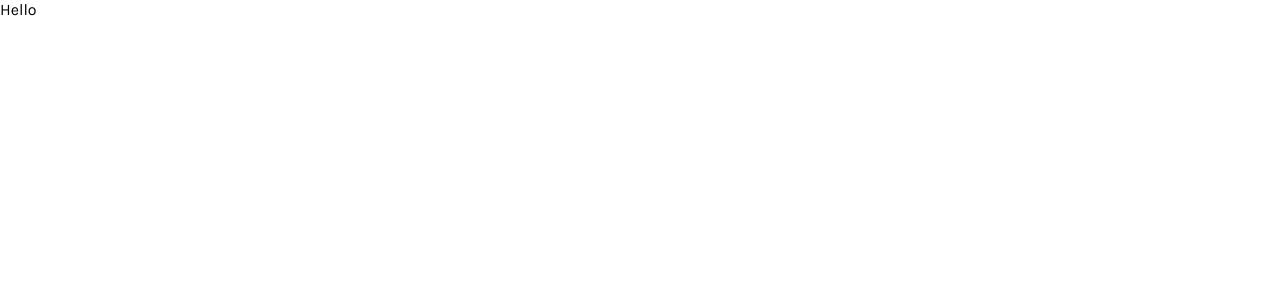
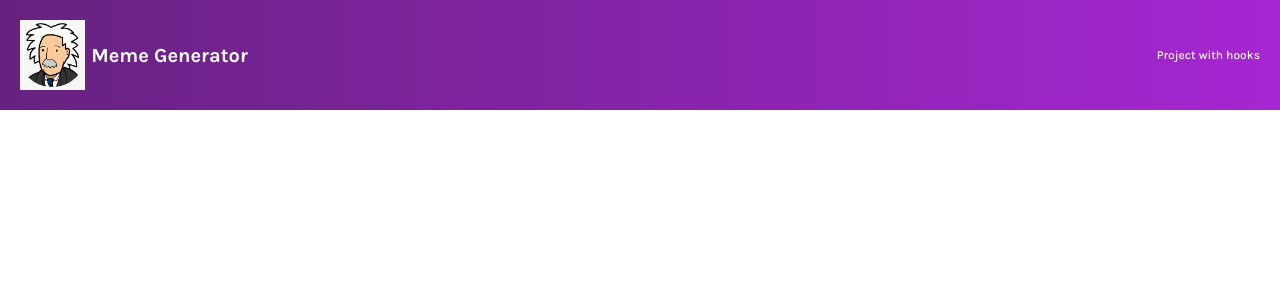
Before and after one commit to iaditya/MEME-GENERATOR, a React (Create React App) app: page / in a window 1280 px wide. Shown: the top 300 px of the page. Built offline with nearby package versions, Linux system fonts and the light colour scheme.

Commit message:
css header

```diff
--- a/src/App.js
+++ b/src/App.js
@@ -1,7 +1,9 @@
+import Header from "./components/Header";
+
 function App() {
   return (
     <div className="App">
-      <header className="App-header">Hello</header>
+      <Header />
     </div>
   );
 }
--- /dev/null
+++ b/src/components/Header.js
@@ -0,0 +1,11 @@
+import img from "../img/meme.png";
+
+export default function Header() {
+  return (
+    <header className="header">
+      <img className="header--image" src={img} />
+      <h1 className="header--title">Meme Generator</h1>
+      <h3 className="header--project">Project with hooks</h3>
+    </header>
+  );
+}
--- a/src/index.css
+++ b/src/index.css
@@ -1,13 +1,35 @@
 body {
   margin: 0;
-  font-family: Karla, 'Segoe UI', 'Roboto', 'Oxygen',
-    'Ubuntu', 'Cantarell', 'Fira Sans', 'Droid Sans', 'Helvetica Neue',
-    sans-serif;
+  padding: 0;
+  font-family: Karla, "Segoe UI", "Roboto", "Oxygen", "Ubuntu", "Cantarell",
+    "Fira Sans", "Droid Sans", "Helvetica Neue", sans-serif;
   -webkit-font-smoothing: antialiased;
   -moz-osx-font-smoothing: grayscale;
 }
 
 code {
-  font-family: source-code-pro, Menlo, Monaco, Consolas, 'Courier New',
+  font-family: source-code-pro, Menlo, Monaco, Consolas, "Courier New",
     monospace;
 }
+
+.header {
+  display: flex;
+  align-items: center;
+  height: 70px;
+  background: linear-gradient(90deg, #672280 1.18%, #a626d3 100%);
+  color: white;
+  padding: 20px;
+}
+.header--image {
+  max-height: 100%;
+  margin-right: 6px;
+}
+
+.header--title {
+  font-size: 1.25rem;
+  margin-right: auto;
+}
+.header--project {
+  font-size: 0.75rem;
+  font-weight: 500;
+}
```
Also changed, not shown: src/img/meme.png (added).
